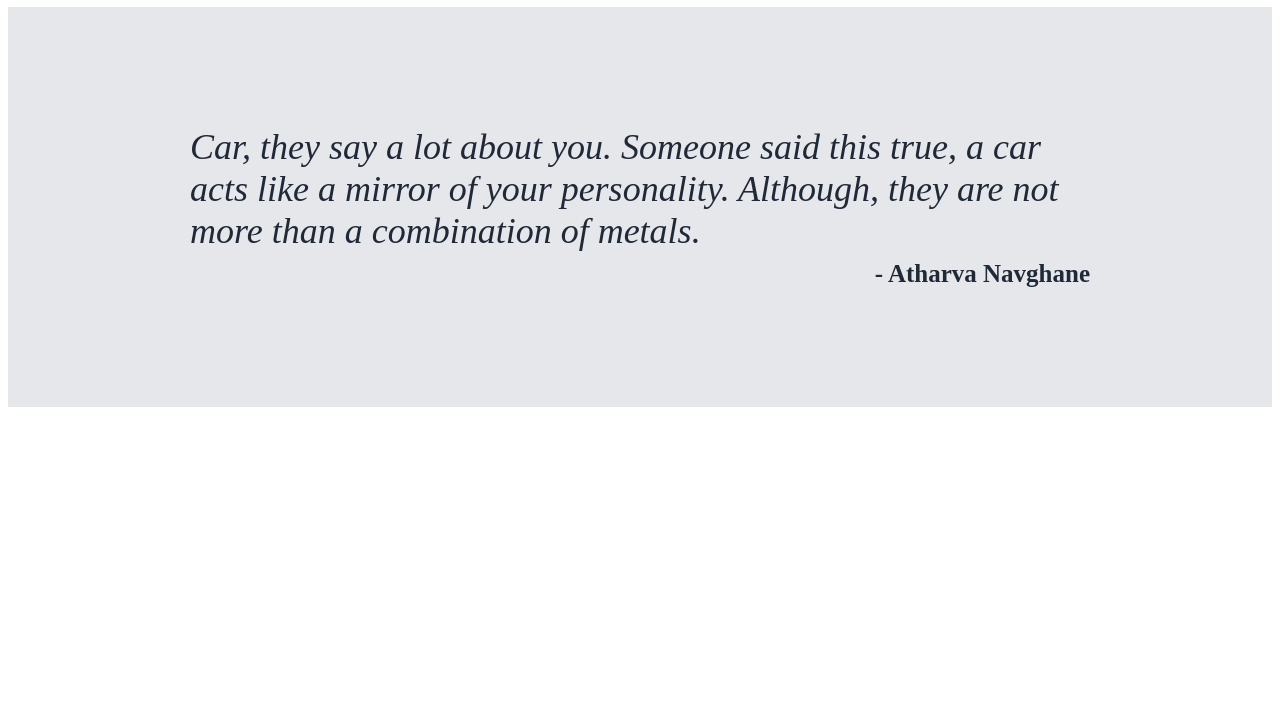
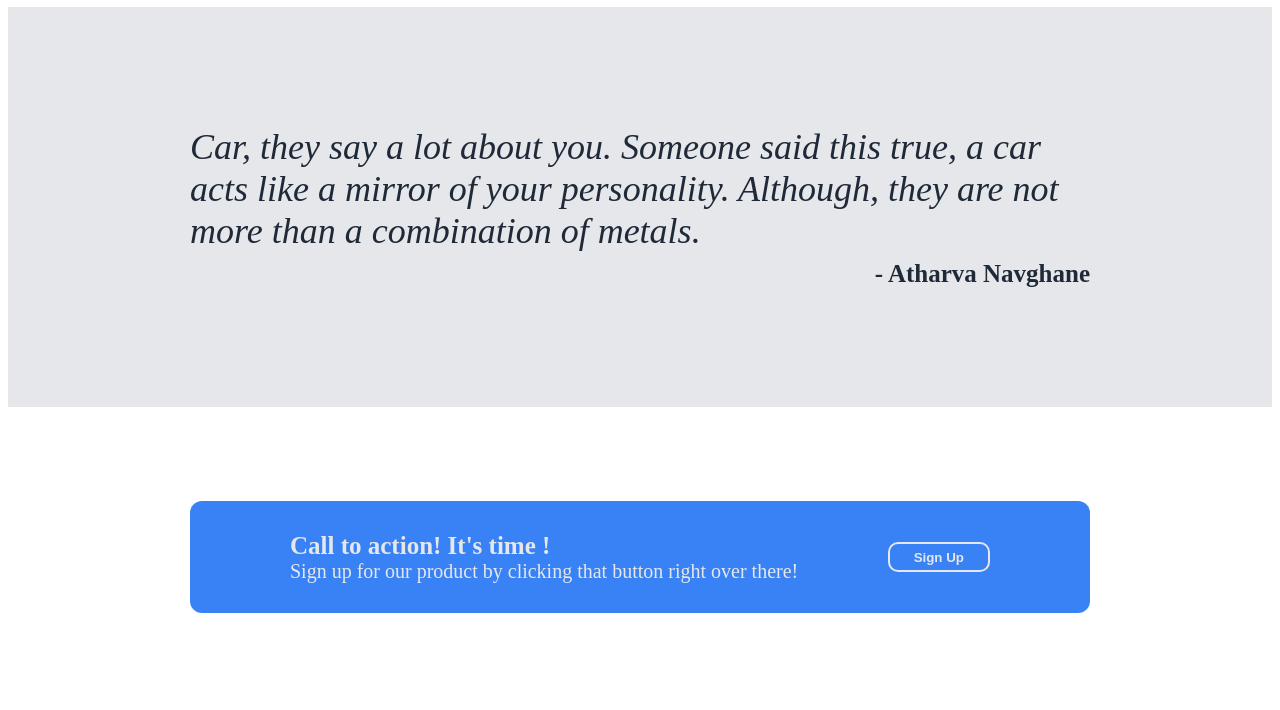
Before and after one commit to Atharva-Navghane/landing-page, a plain HTML site: page index.html in a window 1280 px wide. Shown: the part 808-1518 px from the top of the page. Before the commit the page ends 1223 px from the top, so only its background shows below. Drawn offline with Linux system fonts and the light colour scheme.

Commit message:
designt the call-to-action part of the webpage

```diff
--- a/index.html
+++ b/index.html
@@ -25,7 +25,7 @@
             <div class="content">
                 <div class="text2">This website is awesome</div>
                 <div class="text3">This website has some subtext that goes here under the main title. It's a smaller font and the color is lower contrast.</div>
-                <div class="button"><button>Sign Up</button></div>
+                <div><button class="button1">Sign Up</button></div>
             </div>
             <div class="image">
                 <img src="supercar.jpg" alt="Image of a supercar" class="placeholder">
@@ -70,6 +70,18 @@
         </div>
     </div>
 
+    <div class="c2a-container">
+        <div class="c2a">
+            <div class="box1">
+                <div class="text7">
+                    <div class="text8">Call to action! It's time !</div>
+                    <div class="text9">Sign up for our product by clicking that button right over there! </div>
+                </div>
+            <div><button class="button2">Sign Up</button></div>
+            </div>
+        </div>
+    </div>
+
 
 </body>
 </html>
--- a/style.css
+++ b/style.css
@@ -2,6 +2,7 @@
 {
     display: flex;
     flex-direction: column;
+    box-sizing: border-box;
 }
 /*Header Container*/
 .header-container
@@ -75,7 +76,7 @@ a
     flex-direction: column;
     gap: 16px;
 }
-button
+.button1
 {
     background-color: #3882f6;
     color: #e5e7eb;
@@ -170,3 +171,55 @@ button
     font-weight: 800;
     color: #1f2937;
 }
+
+/*Call to action Container */
+
+.c2a-container
+{
+    display: flex;
+    height: 300px;
+    justify-content: center;
+    align-items: center;
+}
+.box1
+{
+    background-color: #3882f6;
+    color: #e5e7eb;
+    height: 80px;
+    width: 700px;
+    display: flex;
+    justify-content: space-between;
+    align-items: center;
+    padding: 16px;
+
+
+}
+.c2a
+{
+    width: 900px;
+    background-color: #3882f6;
+    display: flex;
+    justify-content: center;
+    align-items: center;
+    border-radius: 12px;
+}
+.text8
+{
+    font-weight: 800;
+    font-size: 25px;
+}
+.text9
+{
+    font-size: 20px;
+}
+.button2
+{
+    background-color: #3882f6;
+    color: #e5e7eb;
+    font-weight: 800;
+    border-radius: 10px;
+    height: 30px;
+    padding-left: 24px;
+    padding-right: 24px;
+    border: 2px solid #e5e7eb
+}
```
